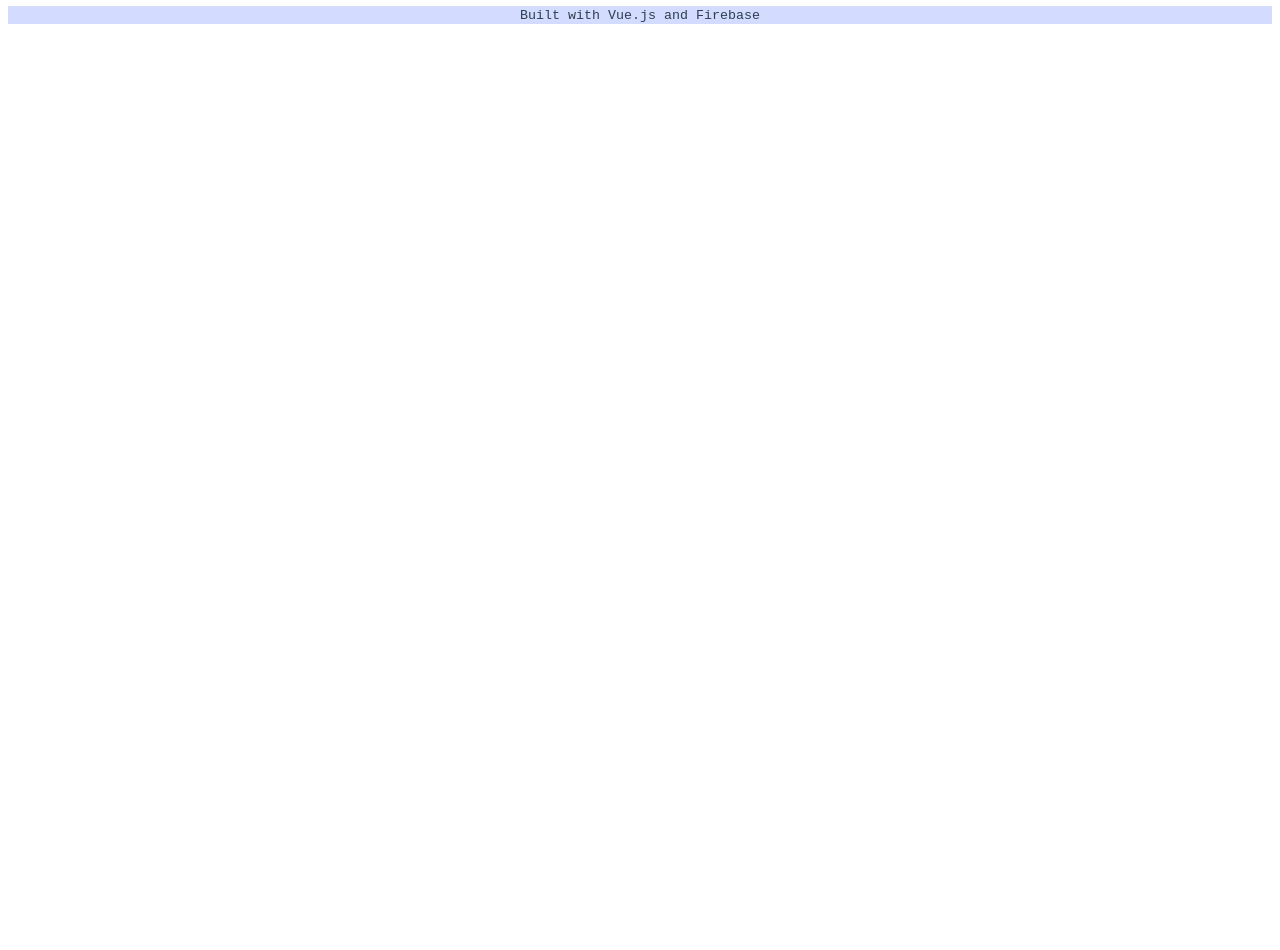
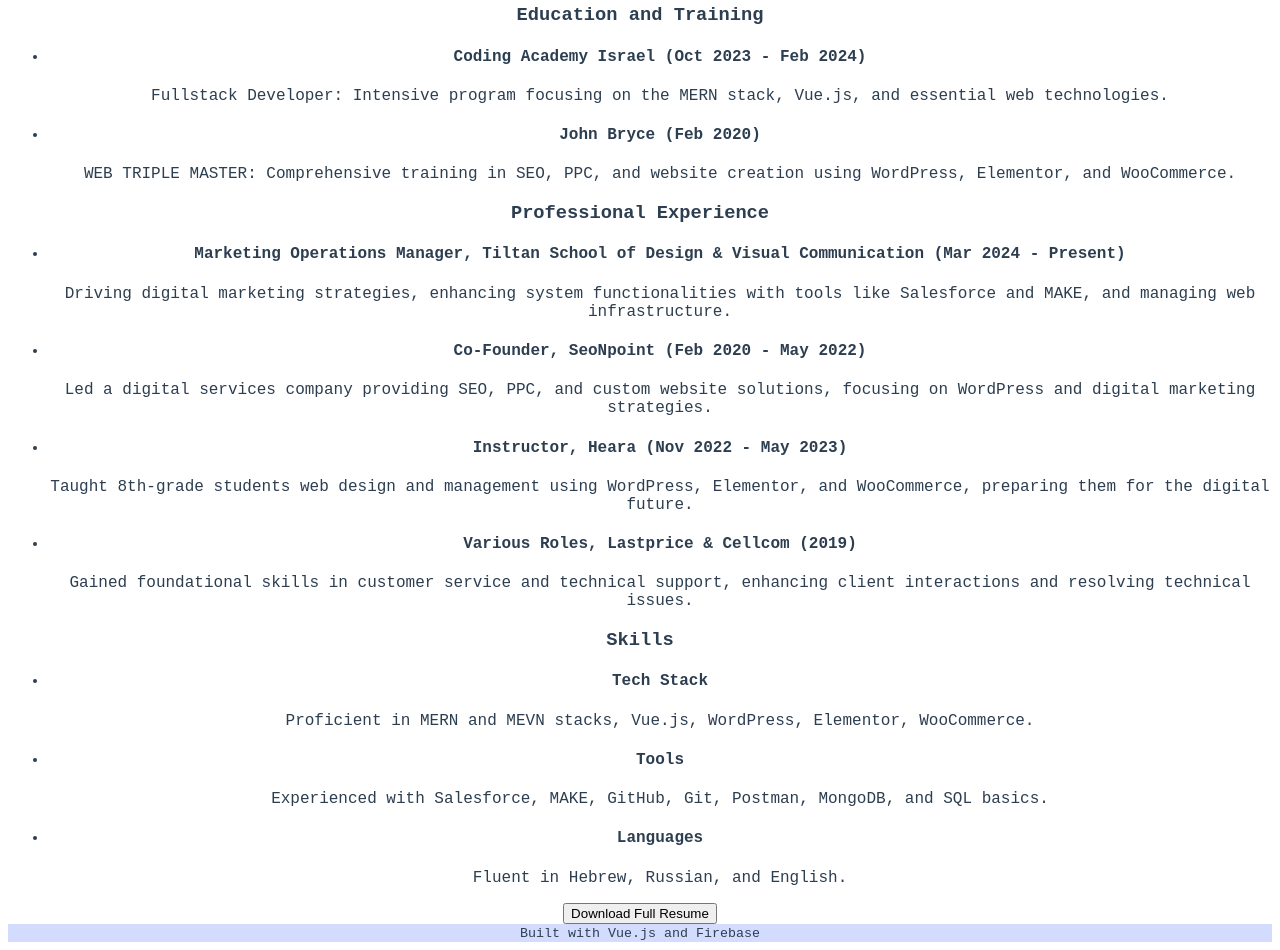
Before and after one commit to kNoCoding/portfolio, a Vue app: page / in a window 1280 px wide. Shown: the part 620-1570 px from the top of the page. Before the commit the page ends 800 px from the top, so only its background shows below. Built offline with nearby package versions, Linux system fonts and the light colour scheme.

Commit message:
Add ResumeSection to App

```diff
--- a/src/App.vue
+++ b/src/App.vue
@@ -3,6 +3,7 @@
   <main>
     <HeroSection />
     <AboutSection />
+    <ResumeSection />
   </main>
   <AppFooter />
 </template>
@@ -11,7 +12,8 @@
 import AppHeader from './components/AppHeader.vue'
 import AppFooter from './components/AppFooter.vue'
 import HeroSection from './components/HeroSection.vue'
-import AboutSection from './components/AboutSection.vue';
+import AboutSection from './components/AboutSection.vue'
+import ResumeSection from './components/ResumeSection.vue'
 
 export default {
   name: 'App',
@@ -19,7 +21,8 @@ export default {
     AppHeader,
     AppFooter,
     HeroSection,
-    AboutSection
+    AboutSection,
+    ResumeSection
   }
 }
 </script>
@@ -31,6 +34,5 @@ export default {
   -moz-osx-font-smoothing: grayscale;
   text-align: center;
   color: #2c3e50;
-  margin-top: 60px;
 }
 </style>
--- a/src/components/ResumeSection.vue
+++ b/src/components/ResumeSection.vue
@@ -1,11 +1,69 @@
 <template>
+    <div class="resume-section">
+        <h2>Resume Highlights</h2>
+        <div class="education-and-training">
 
+            <h3>Education and Training</h3>
+            <ul>
+                <li>
+                    <h4>Coding Academy Israel (Oct 2023 - Feb 2024)</h4>
+                    <p>Fullstack Developer: Intensive program focusing on the MERN stack, Vue.js, and essential web
+                        technologies.</p>
+                </li>
+                <li>
+                    <h4>John Bryce (Feb 2020)</h4>
+                    <p>WEB TRIPLE MASTER: Comprehensive training in SEO, PPC, and website creation using WordPress,
+                        Elementor, and WooCommerce.</p>
+                </li>
+            </ul>
+
+            <h3>Professional Experience</h3>
+            <ul>
+                <li>
+                    <h4>Marketing Operations Manager, Tiltan School of Design & Visual Communication (Mar 2024 -
+                        Present)</h4>
+                    <p>Driving digital marketing strategies, enhancing system functionalities with tools like Salesforce
+                        and MAKE, and managing web infrastructure.</p>
+                </li>
+                <li>
+                    <h4>Co-Founder, SeoNpoint (Feb 2020 - May 2022)</h4>
+                    <p>Led a digital services company providing SEO, PPC, and custom website solutions, focusing on
+                        WordPress and digital marketing strategies.</p>
+                </li>
+                <li>
+                    <h4>Instructor, Heara (Nov 2022 - May 2023)</h4>
+                    <p>Taught 8th-grade students web design and management using WordPress, Elementor, and WooCommerce,
+                        preparing them for the digital future.</p>
+                </li>
+                <li>
+                    <h4>Various Roles, Lastprice & Cellcom (2019)</h4>
+                    <p>Gained foundational skills in customer service and technical support, enhancing client
+                        interactions and resolving technical issues.</p>
+                </li>
+            </ul>
+
+            <h3>Skills</h3>
+            <ul>
+                <li>
+                    <h4>Tech Stack</h4>
+                    <p>Proficient in MERN and MEVN stacks, Vue.js, WordPress, Elementor, WooCommerce.</p>
+                </li>
+                <li>
+                    <h4>Tools</h4>
+                    <p>Experienced with Salesforce, MAKE, GitHub, Git, Postman, MongoDB, and SQL basics.</p>
+                </li>
+                <li>
+                    <h4>Languages</h4>
+                    <p>Fluent in Hebrew, Russian, and English.</p>
+                </li>
+            </ul>
+            <button>Download Full Resume</button>
+        </div>
+    </div>
 </template>
 
 <script setup>
 
 </script>
 
-<style scoped>
-
-</style>
+<style scoped></style>
```
